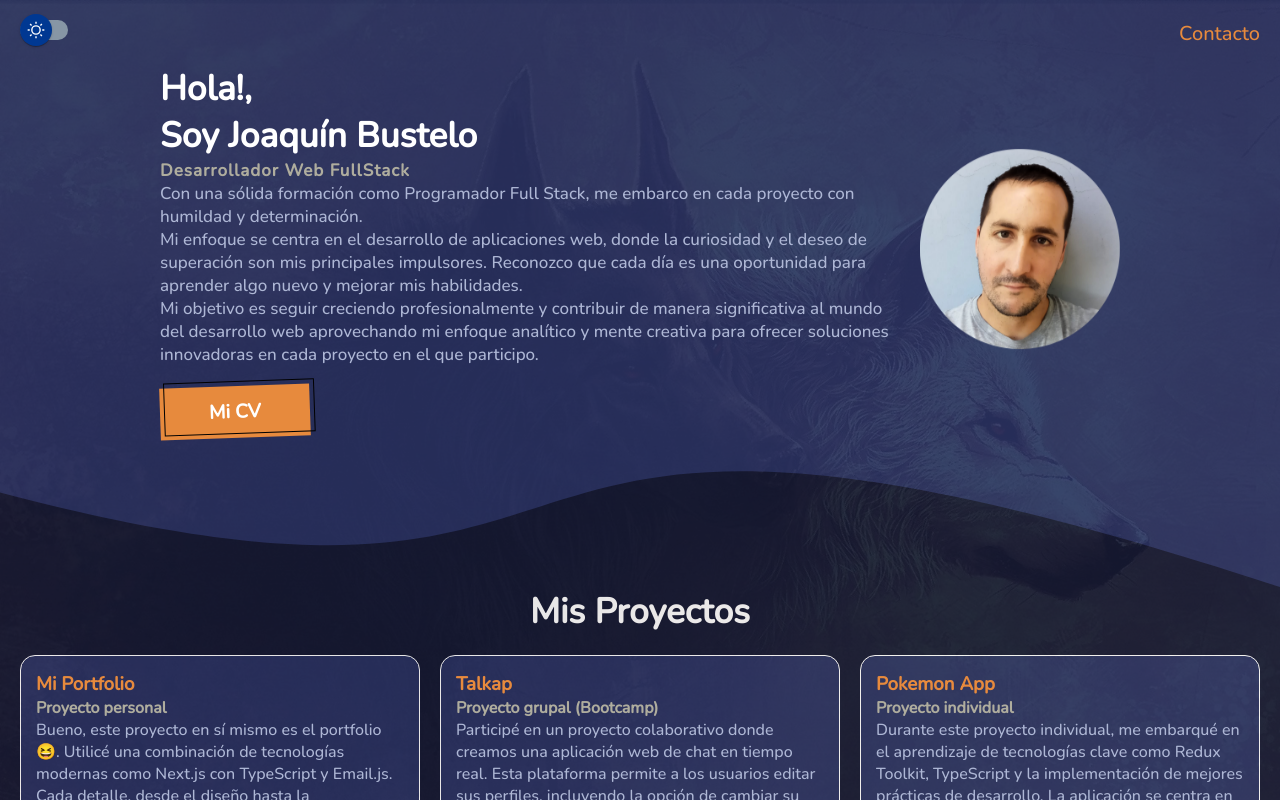
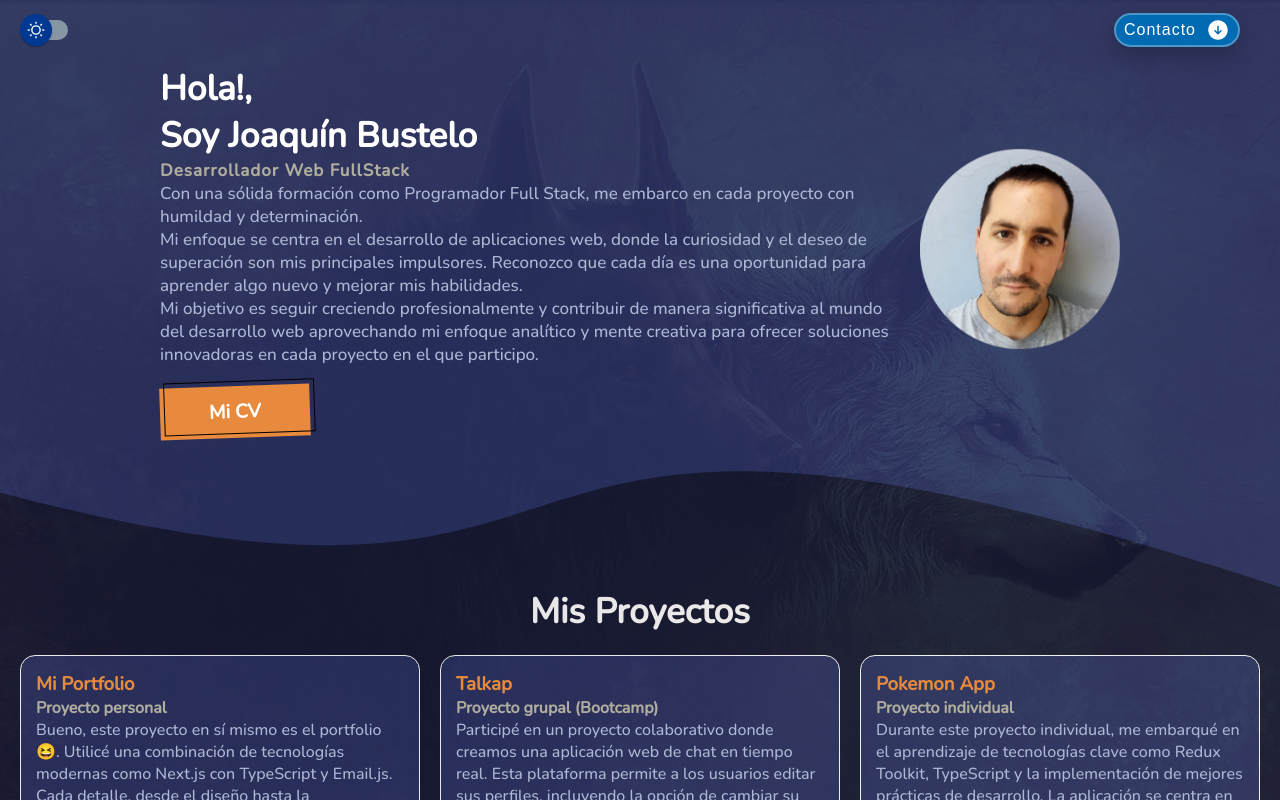
Before and after one commit to Wild-Design/My-Portfolio, a Next.js app: page / in a window 1280 px wide. Shown: the top 800 px of the page. Built offline with nearby package versions, Linux system fonts and the light colour scheme.

Commit message:
Update ContactBtn

```diff
--- a/src/app/globals.css
+++ b/src/app/globals.css
@@ -11,11 +11,96 @@
 
 .contactBtn {
   position: absolute;
+  top: -7px;
   right: 20px;
-  font-size: 20px;
-  color: #e78a3d;
+  transition: all 0.3s ease-in-out;
+  box-shadow: 0px 10px 20px rgba(0, 0, 0, 0.2);
+  padding-block: 0.2rem;
+  padding-inline: 0.5rem;
+  background-color: rgb(0 107 179);
+  border-radius: 9999px;
+  display: flex;
+  align-items: center;
+  justify-content: center;
   cursor: pointer;
+  color: #ffff;
+  gap: 10px;
+  border: 2px solid #ffffff4d;
+  outline: none;
+  overflow: hidden;
+  font-size: 16px;
+  letter-spacing: 1px;
   z-index: 50;
+  -webkit-border-radius: 9999px;
+  -moz-border-radius: 9999px;
+  -ms-border-radius: 9999px;
+  -o-border-radius: 9999px;
+}
+
+.icon {
+  transform: rotate(90deg);
+  width: 24px;
+  height: 24px;
+  transition: all 0.4s ease-in-out;
+  -webkit-transform: rotate(90deg);
+  -moz-transform: rotate(90deg);
+  -ms-transform: rotate(90deg);
+  -o-transform: rotate(90deg);
+  -webkit-transition: all 0.4s ease-in-out;
+  -moz-transition: all 0.4s ease-in-out;
+  -ms-transition: all 0.4s ease-in-out;
+  -o-transition: all 0.4s ease-in-out;
+}
+
+.contactBtn:hover {
+  transform: scale(1.05);
+  border-color: #fff9;
+  -webkit-transform: scale(1.05);
+  -moz-transform: scale(1.05);
+  -ms-transform: scale(1.05);
+  -o-transform: scale(1.05);
+}
+
+.contactBtn:hover .icon {
+  transform: rotate(450deg);
+  -webkit-transform: rotate(450deg);
+  -moz-transform: rotate(450deg);
+  -ms-transform: rotate(450deg);
+  -o-transform: rotate(450deg);
+}
+
+.contactBtn:hover::before {
+  animation: shine 1.5s ease-out infinite;
+}
+
+.contactBtn::before {
+  content: '';
+  position: absolute;
+  width: 100px;
+  height: 100%;
+  background-image: linear-gradient(
+    120deg,
+    rgba(255, 255, 255, 0) 30%,
+    rgba(255, 255, 255, 0.8),
+    rgba(255, 255, 255, 0) 70%
+  );
+  top: 0;
+  left: -100px;
+  opacity: 0.6;
+}
+
+@keyframes shine {
+  0% {
+    left: -100px;
+  }
+
+  60% {
+    left: 100%;
+  }
+
+  to {
+    left: 100%;
+  }
 }
 
 .secondSection {
--- a/src/app/page.tsx
+++ b/src/app/page.tsx
@@ -59,10 +59,25 @@ export default function Home() {
         }}
       >
         <nav className='nav' style={{ padding: '20px' }}>
-          <ButtonDarkLight changeTheme={handleChangeTheme} />
-          <span onClick={scrollToDown} className='contactBtn'>
-            Contacto
-          </span>
+          <div
+            style={{
+              position: 'relative',
+              maxWidth: '2000px',
+              margin: '0 auto',
+            }}
+          >
+            <ButtonDarkLight changeTheme={handleChangeTheme} />
+            <button className='contactBtn' onClick={scrollToDown}>
+              Contacto
+              <svg fill='currentColor' viewBox='0 0 24 24' className='icon'>
+                <path
+                  clip-rule='evenodd'
+                  d='M12 2.25c-5.385 0-9.75 4.365-9.75 9.75s4.365 9.75 9.75 9.75 9.75-4.365 9.75-9.75S17.385 2.25 12 2.25zm4.28 10.28a.75.75 0 000-1.06l-3-3a.75.75 0 10-1.06 1.06l1.72 1.72H8.25a.75.75 0 000 1.5h5.69l-1.72 1.72a.75.75 0 101.06 1.06l3-3z'
+                  fill-rule='evenodd'
+                ></path>
+              </svg>
+            </button>
+          </div>
         </nav>
 
         <AboutMe currentTheme={currentTheme} />
```
